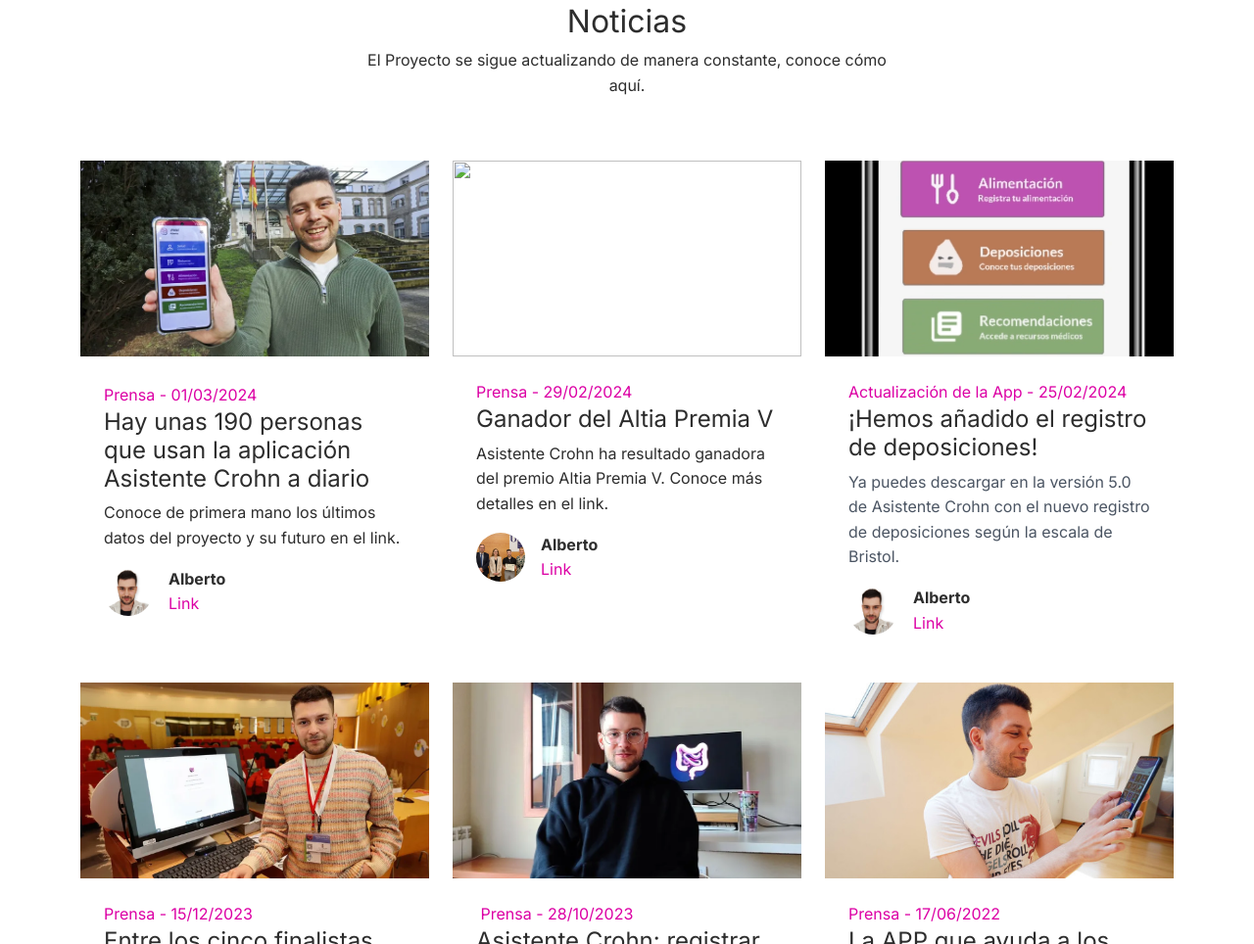
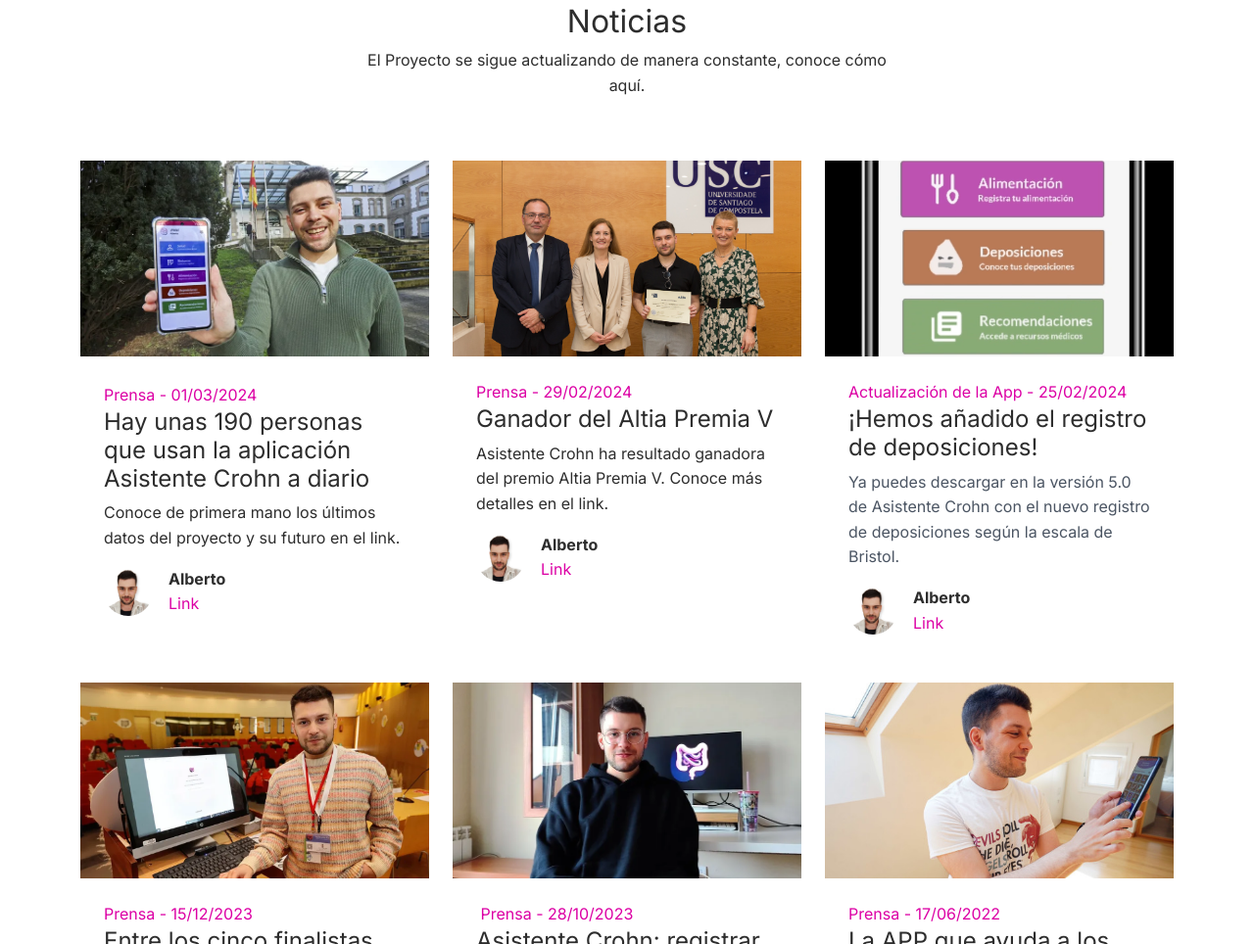
Before and after one commit to albertoruibalojea/albertoruibalojea.github.io, a plain HTML site: page projects.html in a window 1280 px wide. Shown: the part 947-1911 px from the top of the page at 98% size. Drawn offline with Linux system fonts and the light colour scheme.

Commit message:
Update image file extension in projects.html

```diff
--- a/projects.html
+++ b/projects.html
@@ -71,12 +71,12 @@
                     </div>
                 </div>
                 <div class="col">
-                    <div class="card"><img class="card-img-top w-100 d-block fit-cover" style="height: 200px;" src="assets/img/project/240411_Día_da_Escola_Enxeñaría_2024_199.png">
+                    <div class="card"><img class="card-img-top w-100 d-block fit-cover" style="height: 200px;" src="assets/img/project/240411_Día_da_Escola_Enxeñaría_2024_199.jpg">
                         <div class="card-body p-4">
                             <p class="text-primary card-text mb-0">Prensa - 29/02/2024</p>
                             <h4 class="card-title">Ganador del Altia Premia V</h4>
                             <p class="card-text">Asistente Crohn ha resultado ganadora del premio Altia Premia V. Conoce más detalles en el link.</p>
-                            <div class="d-flex"><img class="rounded-circle flex-shrink-0 me-3 fit-cover" width="50" height="50" src="assets/img/project/240411_Día_da_Escola_Enxeñaría_2024_199.jpg">
+                            <div class="d-flex"><img class="rounded-circle flex-shrink-0 me-3 fit-cover" width="50" height="50" src="assets/img/project/me.jpg">
                                 <div>
                                     <p class="fw-bold mb-0">Alberto</p><a class="link-primary" href="https://www.altia.es/es/sobre-altia/actualidad/noticias/ganador-v-altia-premia">Link</a>
                                 </div>
```
